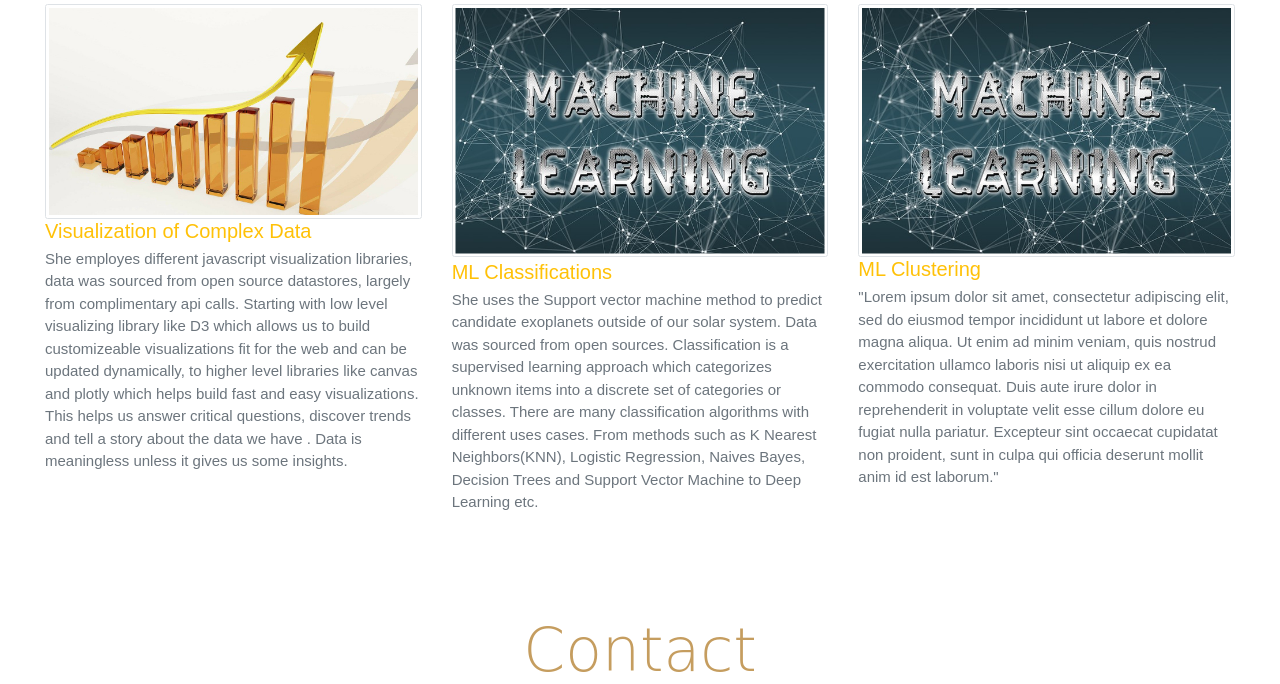
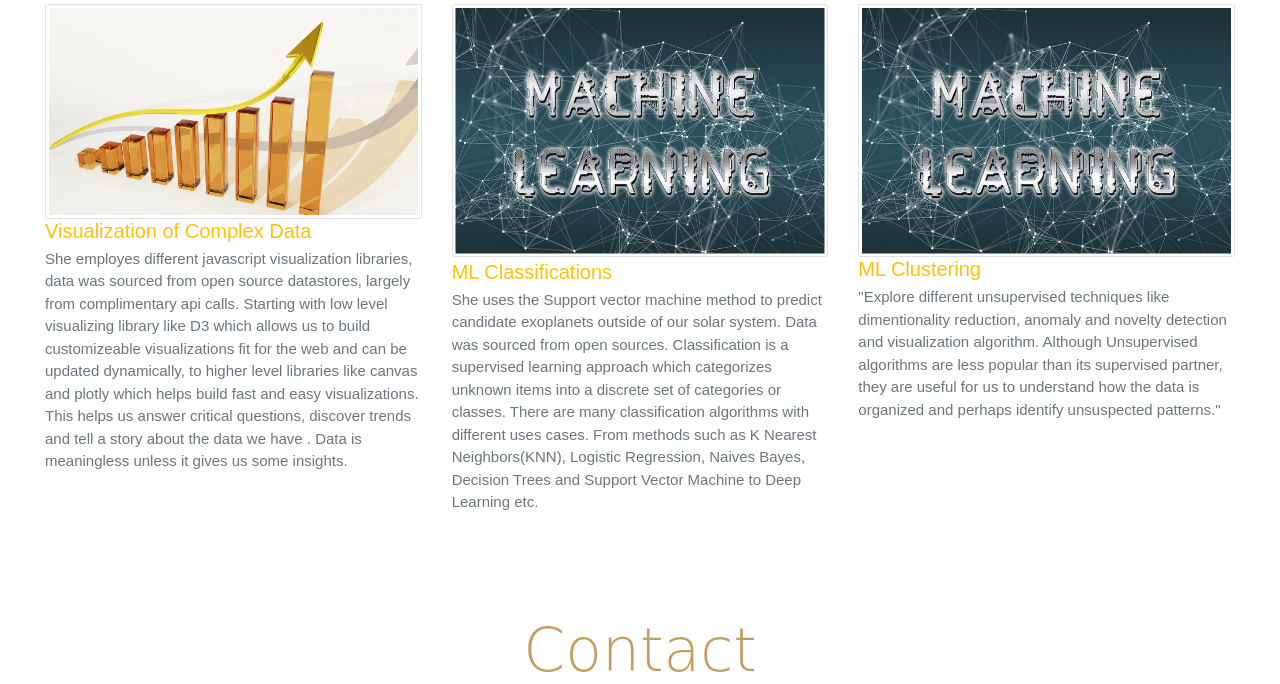
Before and after one commit to Deborahaina/data-telling, a Flask app: page / in a window 1280 px wide. Shown: the part 1742-2426 px from the top of the page. Run offline with Flask 2, Linux system fonts and the light colour scheme; parts of the project's set-up code (start-up, migrations or seed data) failed here and were passed over; some libraries are stand-ins or nearby versions; some web fonts are replaced.

Commit message:
Updating ML slides

```diff
--- a/templates/index.html
+++ b/templates/index.html
@@ -183,10 +183,9 @@
                 <img  class="img-thumbnail" src="../static/css/machine-learning.jpg" alt="Project 1">
                 <h2 class="text-warning">ML Clustering</h2>
                 <p class="text-muted">
-                    "Lorem ipsum dolor sit amet, consectetur adipiscing elit, sed do eiusmod tempor incididunt ut labore et dolore magna aliqua.
-                    Ut enim ad minim veniam, quis nostrud exercitation ullamco laboris nisi ut aliquip ex ea commodo consequat.
-                    Duis aute irure dolor in reprehenderit in voluptate velit esse cillum dolore eu fugiat nulla pariatur.
-                     Excepteur sint occaecat cupidatat non proident, sunt in culpa qui officia deserunt mollit anim id est laborum."
+                    "Explore different unsupervised techniques like dimentionality reduction, anomaly and novelty detection and visualization
+                    algorithm. Although Unsupervised algorithms are less popular than its supervised partner, they are useful for us to
+                    understand how the data is organized and perhaps identify unsuspected patterns."
                 </p>
             </div>
 
```
